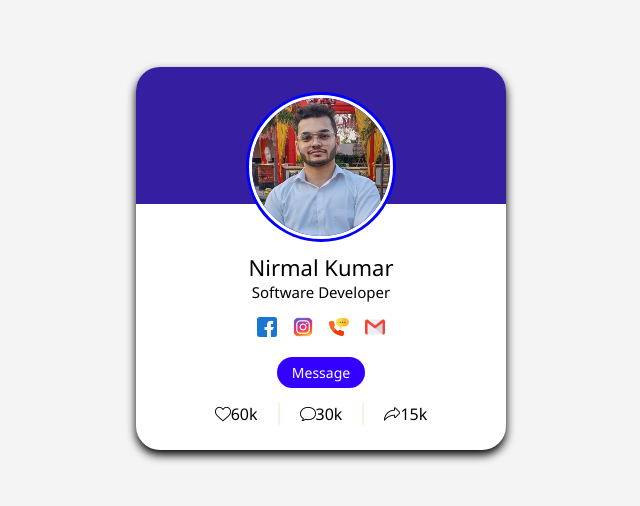
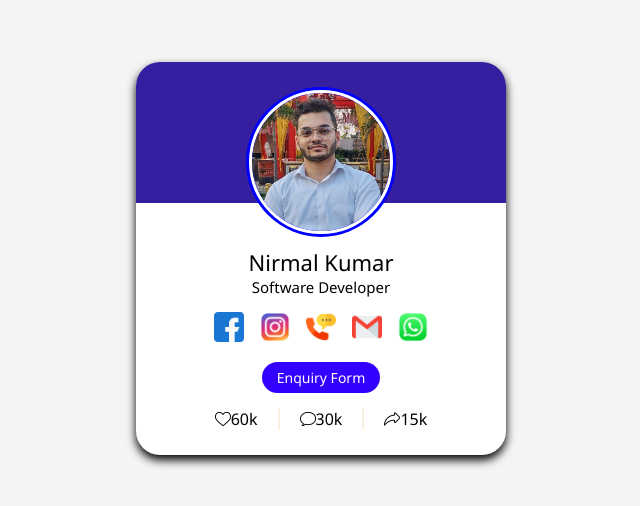
Before and after one commit to nirmalkrgupta/Nirmal-Profile, a plain HTML site: page index.html in a window 1280 px wide. Shown: the part 142-648 px from the top of the page, without its empty margins (319-959 px from the left). Drawn offline with Linux system fonts and the light colour scheme.

Commit message:
Update styles and HTML layout

```diff
--- a/index.html
+++ b/index.html
@@ -28,9 +28,12 @@
             <a href="mailto:nirmalkrgupta24@gmail.com" target="_blank" class="link">
                 <img src="gmail.png" class="link">
             </a>
+            <a href="https://wa.me/7050875950?text=Hi%20there!" target="_blank" class="link">
+                <img src="whatsapp.png" class="link">
+            </a>
         </div>
         <div class="buttons">
-            <a href="https://wa.me/7050875950?text=Hi%20there!" target="_blank"><button class="button">Message</button></a>
+            <a href="https://forms.gle/RWa34wabtTZvR8uGA" target="_blank"><button class="button">Enquiry Form</button></a>
         </div>
         <div class="analytics">
             <div class="data">
--- a/style.css
+++ b/style.css
@@ -75,8 +75,8 @@ body{
     display: flex;
     align-items: center;
     justify-content: center;
-    height: 20px;
-    width: 20px;
+    height: 30px;
+    width: 30px;
     margin: 0 8px;
 }
 .profile-card .buttons{
```
Also changed, not shown: whatsapp.png (added).
